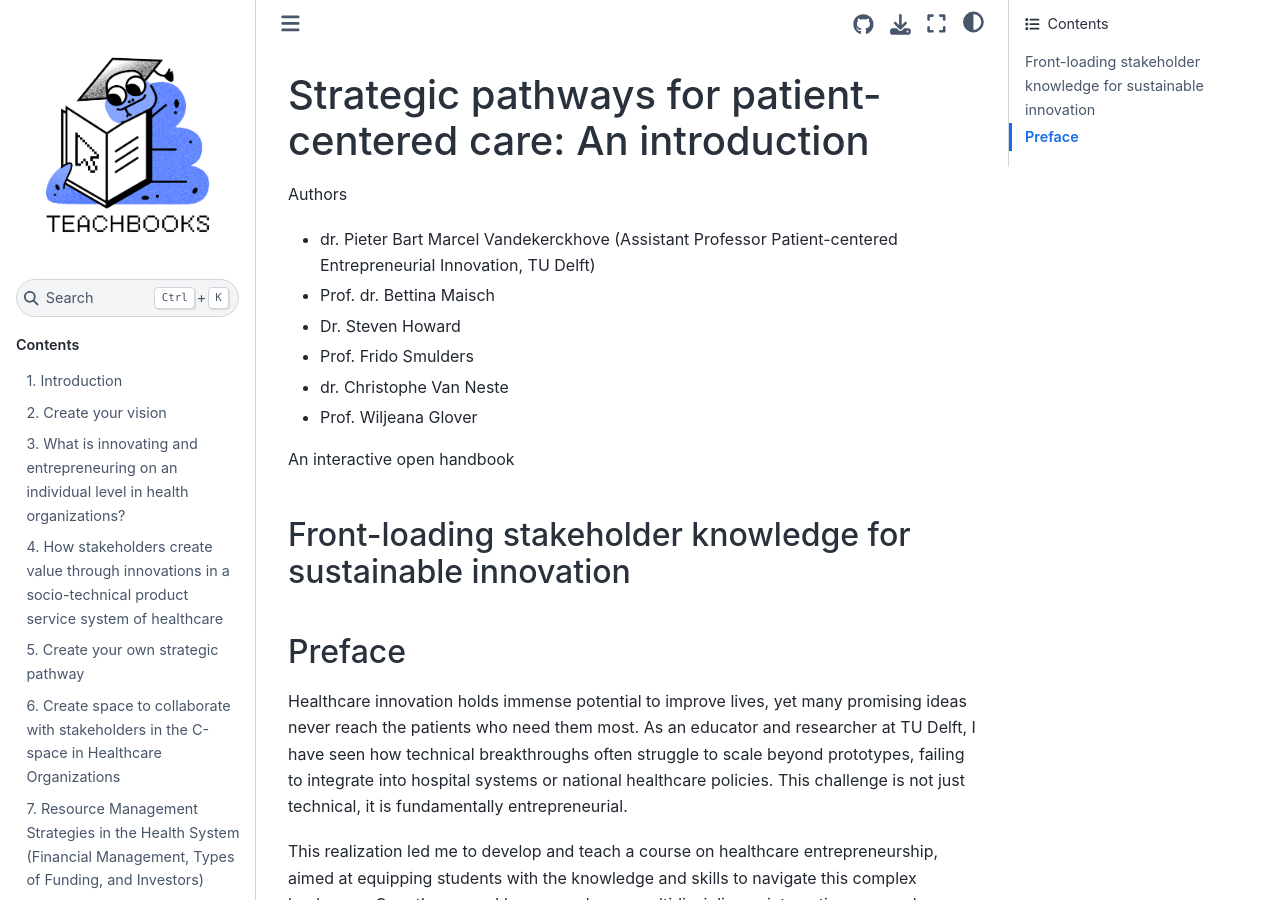
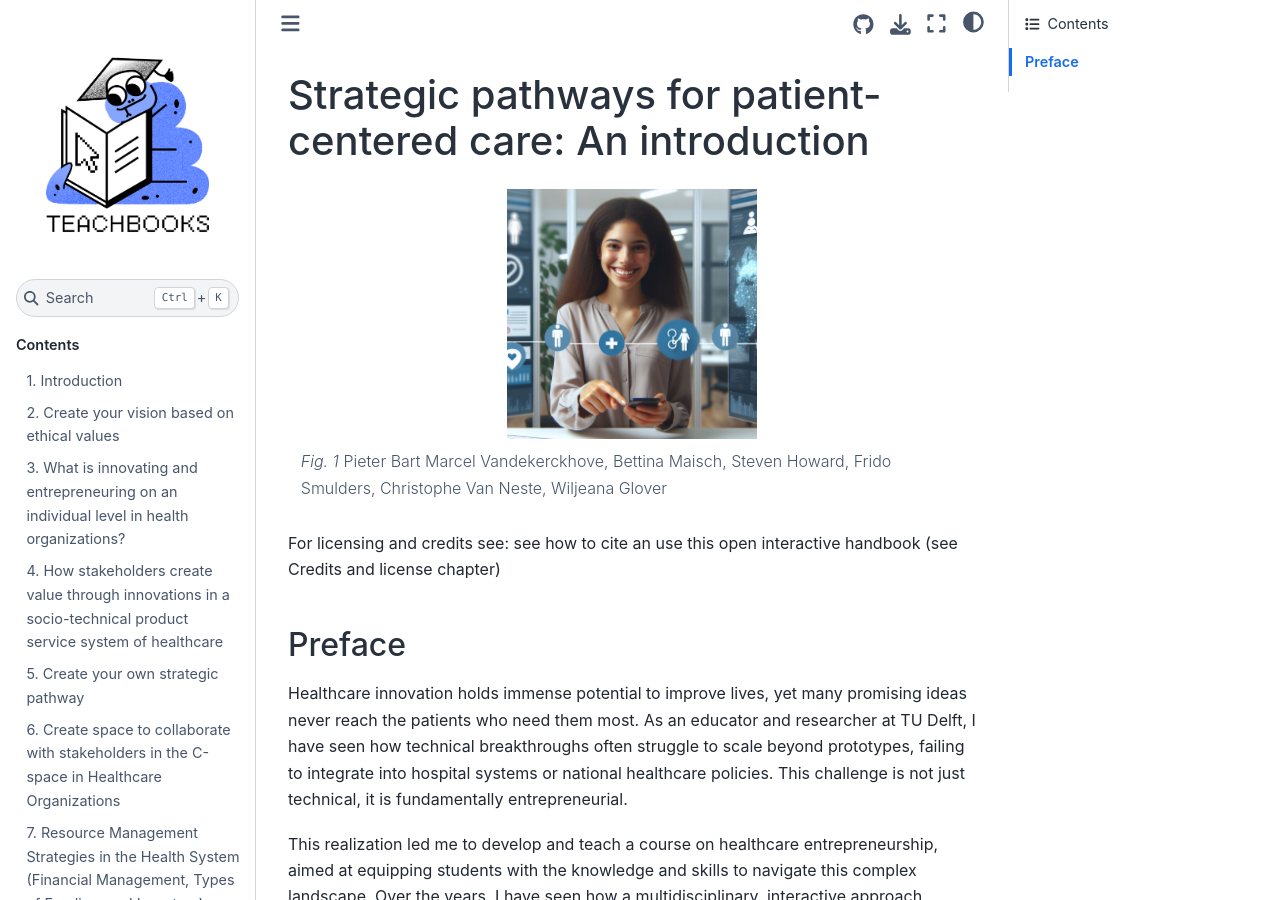
Before and after one commit to pietervandekerckhove/handbook-innovating-health, a Jupyter Book: the page built from book/chapters/01_preface.md, in a window 1280 px wide and 900 px high. Built offline with Jupyter Book 1.0.4 settings and Sphinx 7.4.7 and the Sphinx Book theme 1.1.4, drawn with Linux system fonts in a browser that asks for light colours; comment, search, counter and statistics services are not loaded.

Commit message:
update front chapters

````diff
--- a/book/chapters/01_preface.md
+++ b/book/chapters/01_preface.md
@@ -1,17 +1,12 @@
 # Strategic pathways for patient-centered care: An introduction
 
-Authors
-* dr. Pieter Bart Marcel Vandekerckhove (Assistant Professor Patient-centered Entrepreneurial Innovation, TU Delft)
-* Prof. dr. Bettina Maisch
-* Dr. Steven Howard
-* Prof. Frido Smulders
-* dr. Christophe Van Neste
-* Prof. Wiljeana Glover
+```{figure} ../figures/Copilot.jpeg
+:height: 250px
+:name: figure-example
 
-An interactive open handbook
-
-## Front-loading stakeholder knowledge for sustainable innovation
-
+Pieter Bart Marcel Vandekerckhove, Bettina Maisch, Steven Howard, Frido Smulders, Christophe Van Neste, Wiljeana Glover
+```
+For licensing and credits see: see how to cite an use this open interactive handbook (see Credits and license  chapter)
 ## Preface
 
 
````
Also changed, not shown: book/chapters/03_creating_vision.md (+3 -1 lines), book/figures/Copilot.jpeg (added).
